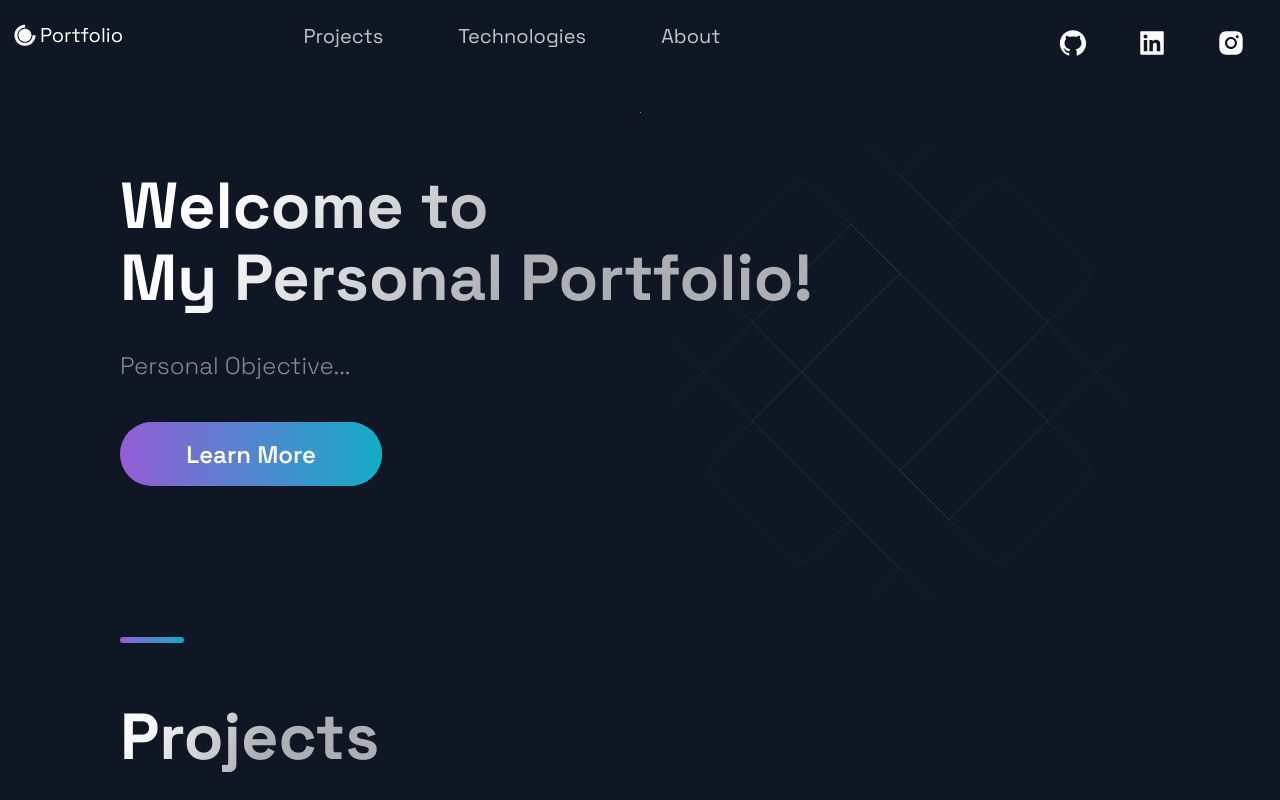
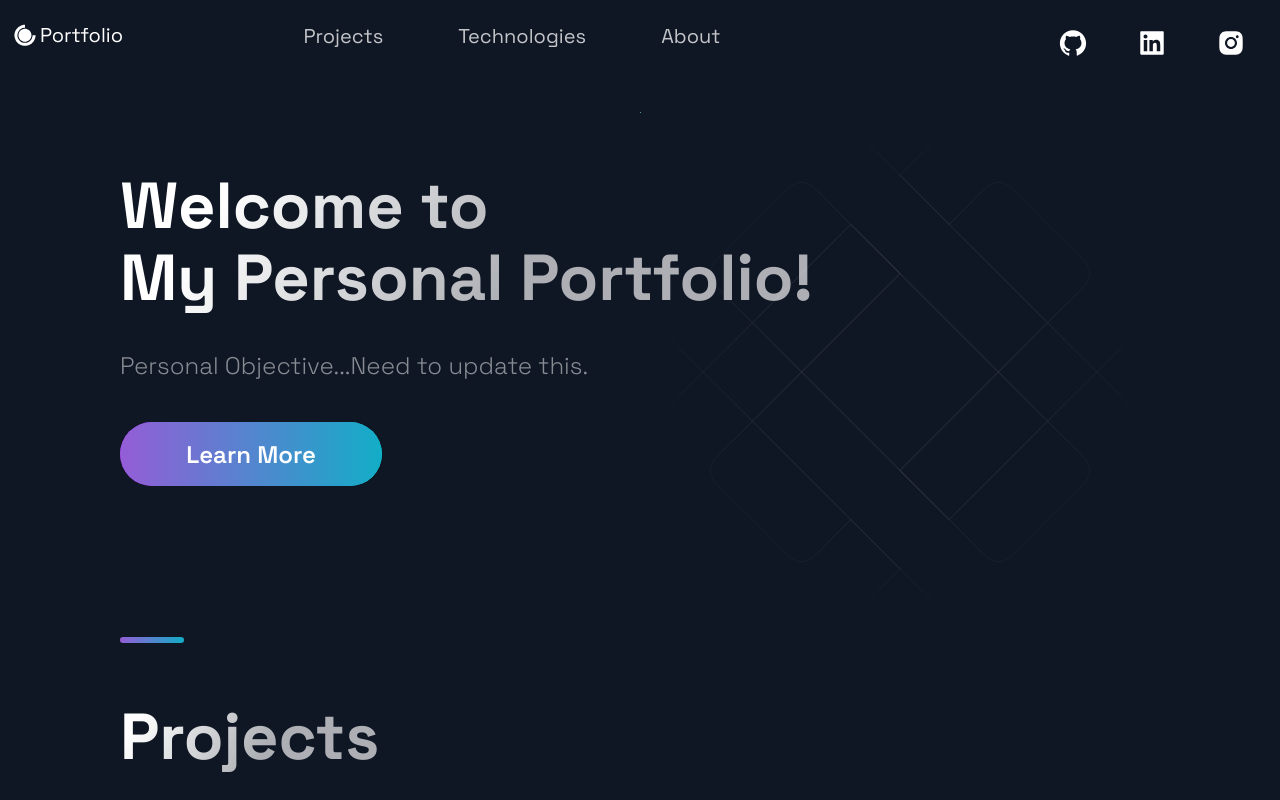
Before and after one commit to MukuFlash03/mukuflash03.github.io, a Next.js app: page / in a window 1280 px wide. Shown: the top 800 px of the page. Built offline with nearby package versions, Linux system fonts and the light colour scheme.

Commit message:
Dev branch source dev code added from local repo

```diff
--- a/src/components/Hero/Hero.js
+++ b/src/components/Hero/Hero.js
@@ -13,7 +13,7 @@ const Hero = () => (
       </SectionTitle>
 
     <SectionText>
-      Personal Objective...
+      Personal Objective...Need to update this.
     </SectionText>
     <Button onClick={() => window.location = "https://google.com"}>Learn More</Button>
     </LeftSection>
```
